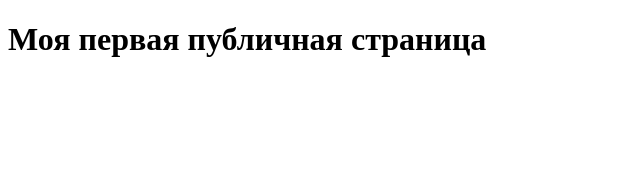
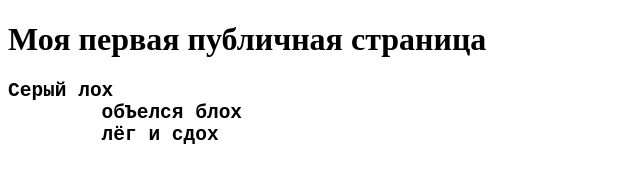
Before and after one commit to Dimaaaaaaaaas/mySite, a plain HTML site: page index.html in a window 1280 px wide. Shown: the whole page, without its empty margins (0-640 px from the left). Drawn offline with Linux system fonts and the light colour scheme.

Commit message:
серёга

```diff
--- a/index.html
+++ b/index.html
@@ -9,6 +9,11 @@
 
 <body>
     <h1>Моя первая публичная страница</h1>
+    <h2>
+        <pre>Серый лох
+        обЪелся блох
+        лёг и сдох</pre>
+    </h2>
 </body>
 
 </html>
```
